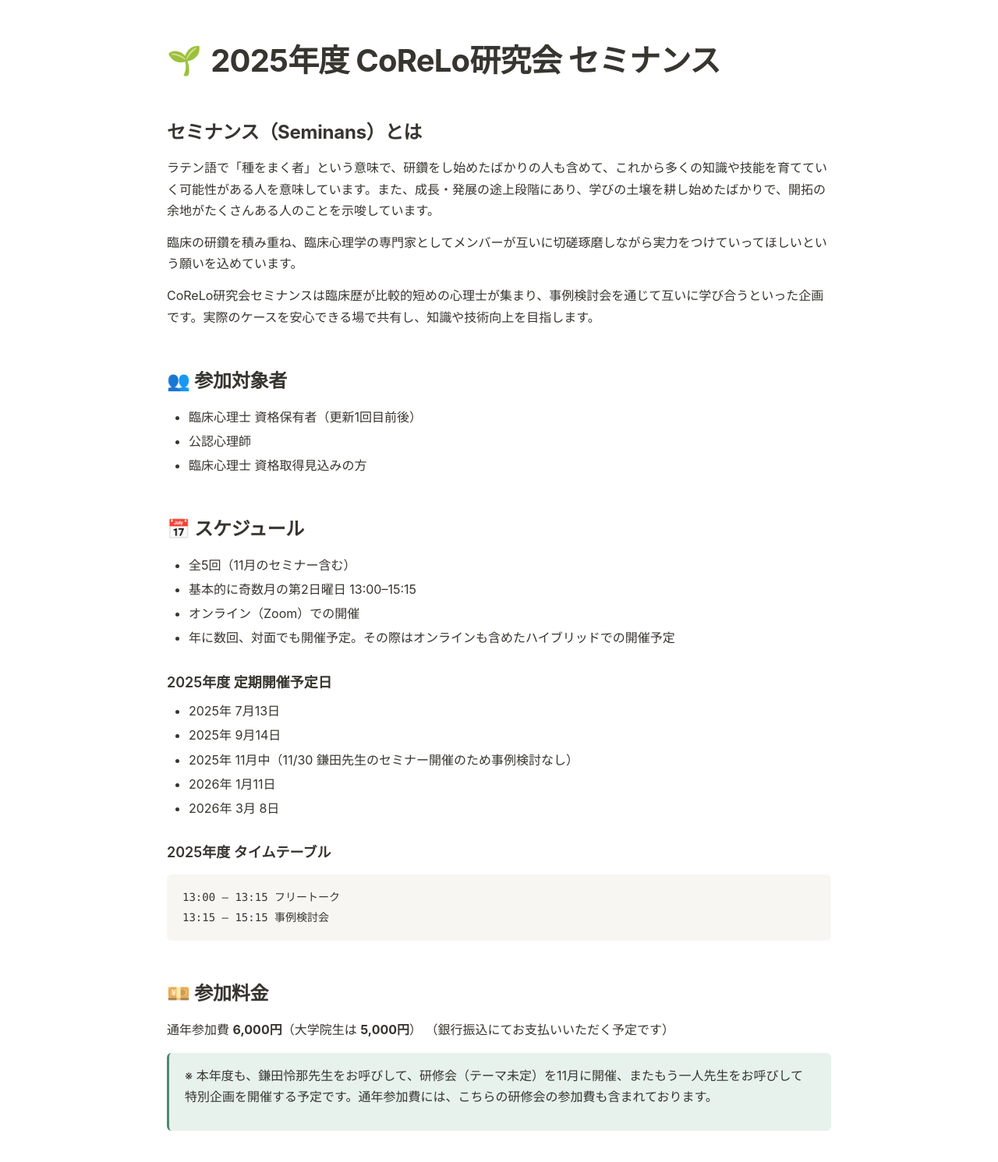
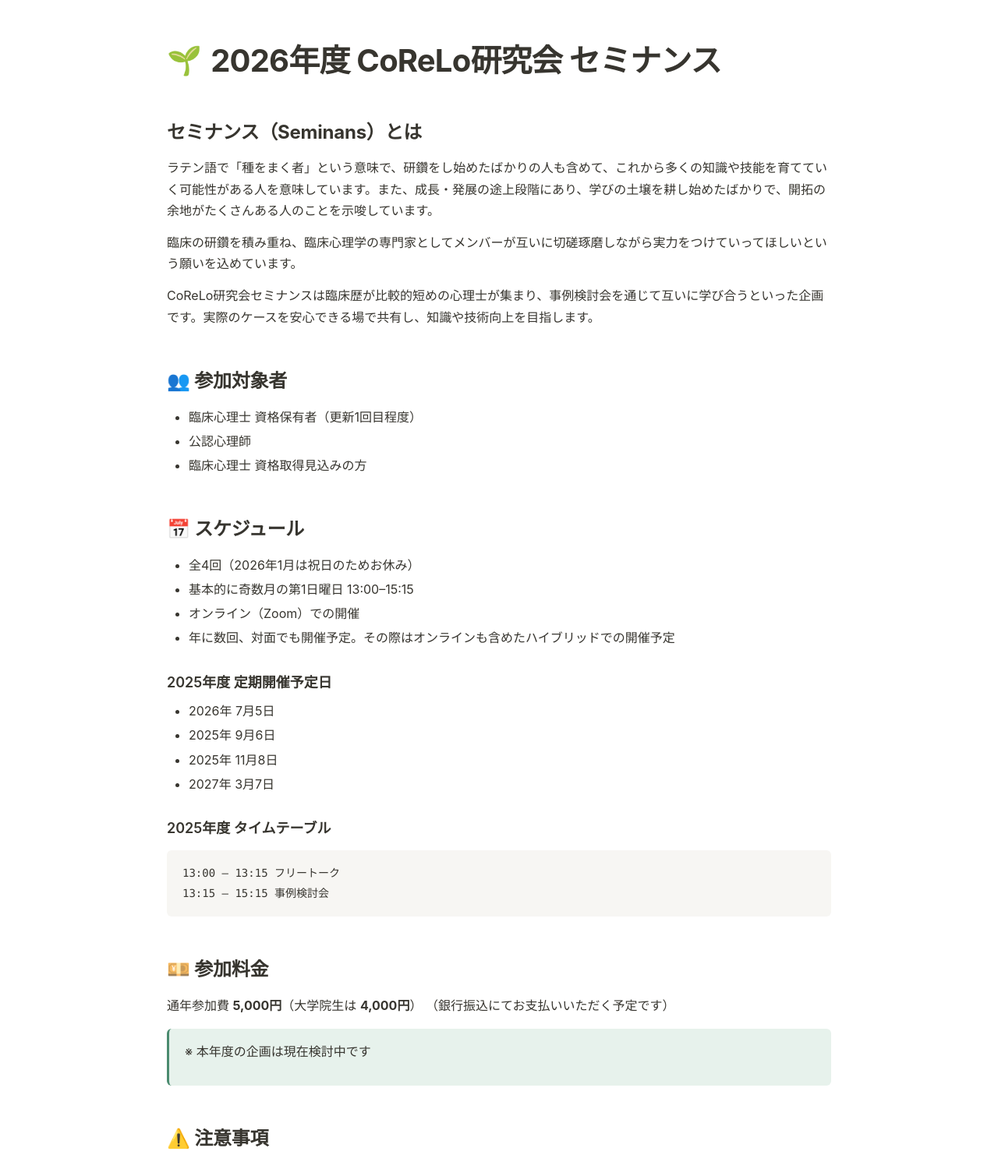
Before and after one commit to sa014chi620-netizen/corelo-site, an Eleventy site: page src/seminans.md in a window 1280 px wide. Shown: the part 63-1554 px from the top of the page at 78% size. Built offline with nearby package versions, Linux system fonts and the light colour scheme; Eleventy itself is replaced by a stand-in of ours; files that its build step writes are made by us from their sources.

Commit message:
Update ページ “seminans”

```diff
--- a/src/seminans.md
+++ b/src/seminans.md
@@ -1,7 +1,7 @@
 ---
-title: 2025年度 CoReLo研究会 セミナンス
+title: 2026年度 CoReLo研究会 セミナンス
 emoji: 🌱
-description: 2025年度 CoReLo研究会 セミナンス（臨床歴が比較的短めの心理士向け事例検討会）のご案内。
+description: 2026年度 CoReLo研究会 セミナンス（臨床歴が比較的短めの心理士向け事例検討会）のご案内
 permalink: /seminans/
 layout: layout.njk
 ---
@@ -16,24 +16,23 @@ CoReLo研究会セミナンスは臨床歴が比較的短めの心理士が集
 
 ## 👥 参加対象者
 
-- 臨床心理士 資格保有者（更新1回目前後）
+- 臨床心理士 資格保有者（更新1回目程度）
 - 公認心理師
 - 臨床心理士 資格取得見込みの方
 
 ## 📅 スケジュール
 
-- 全5回（11月のセミナー含む）
-- 基本的に奇数月の第2日曜日 13:00–15:15
+- 全4回（2026年1月は祝日のためお休み）
+- 基本的に奇数月の第1日曜日 13:00–15:15
 - オンライン（Zoom）での開催
 - 年に数回、対面でも開催予定。その際はオンラインも含めたハイブリッドでの開催予定
 
 ### 2025年度 定期開催予定日
 
-- 2025年 7月13日
-- 2025年 9月14日
-- 2025年 11月中（11/30 鎌田先生のセミナー開催のため事例検討なし）
-- 2026年 1月11日
-- 2026年 3月 8日
+- 2026年 7月5日
+- 2025年 9月6日
+- 2025年 11月8日
+- 2027年 3月7日
 
 ### 2025年度 タイムテーブル
 
@@ -44,11 +43,11 @@ CoReLo研究会セミナンスは臨床歴が比較的短めの心理士が集
 
 ## 💴 参加料金
 
-通年参加費 **6,000円**（大学院生は **5,000円**）
+通年参加費 **5,000円**（大学院生は **4,000円**）
 （銀行振込にてお支払いいただく予定です）
 
 <div class="accent-callout">
-  <p>※ 本年度も、鎌田怜那先生をお呼びして、研修会（テーマ未定）を11月に開催、またもう一人先生をお呼びして特別企画を開催する予定です。通年参加費には、こちらの研修会の参加費も含まれております。</p>
+  <p>※ 本年度の企画は現在検討中です</p>
 </div>
 
 ## ⚠️ 注意事項
@@ -74,11 +73,11 @@ CoReLo研究会セミナンスは臨床歴が比較的短めの心理士が集
     <p>はじめまして。CoReLo研究会の代表有馬です。当研究会は2019年に発足され、臨床歴が同じくらいのメンバー（5〜10人程度）で集まって主にオンラインで事例検討を行っています。領域や住んでいる地域も異なる中で、ピアグループとしての役割も担っており、臨床上の不安や疑問を皆で抱える場としても機能しています。</p>
     <p>『セミナンス』の詳細については、上記の説明をご参照ください。その他、基本を一から学べるセミナーの開催や、対面とのハイブリッド開催・懇親会等も企画しておりますので、お気軽にご参加ください。まずは一度参加してみて、通年参加するかどうか決めることも可能です。</p>
     <p style="color: var(--color-text-muted); font-size: 14px;">※ 回答後、自動返信にて受付メールを送信しております。受付完了メールが届いていない場合は、迷惑メールボックスに入っているか、回答いただいたメールアドレスが間違っている可能性がありますので、再度お確かめください。</p>
-    <a class="btn" href="https://docs.google.com/forms/d/e/1FAIpQLScbu0HoDGSTRaWcpoJNbxm47BKU7tuDsa_l1gHW6aem8Kd9Dg/viewform" target="_blank" rel="noopener">Googleフォームを開く →</a>
+    <a class="btn" href="https://docs.google.com/forms/d/e/1FAIpQLSc2iO3kcn9uoAVX9r8tsj8M6zTf4MYpN4mRB0qaSXoLegSlGA/viewform?usp=dialog" target="_blank" rel="noopener">Googleフォームを開く →</a>
   </div>
 </div>
 
-## ✉️ お問い合わせ
+✉️ お問い合わせ
 
 本検討会についてご不明点やご質問等ございましたら、以下の連絡先までお問い合わせください。
 
```
